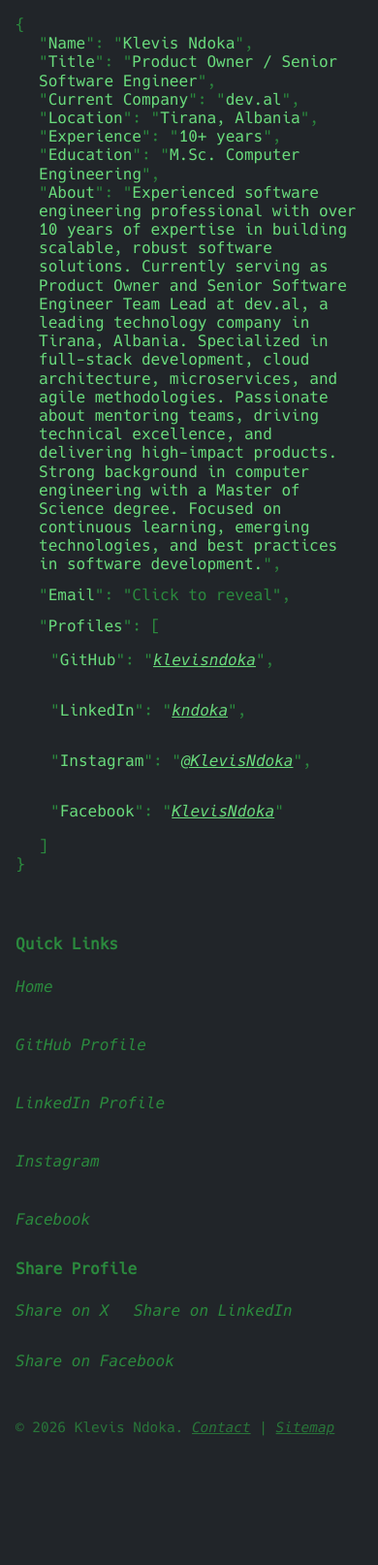
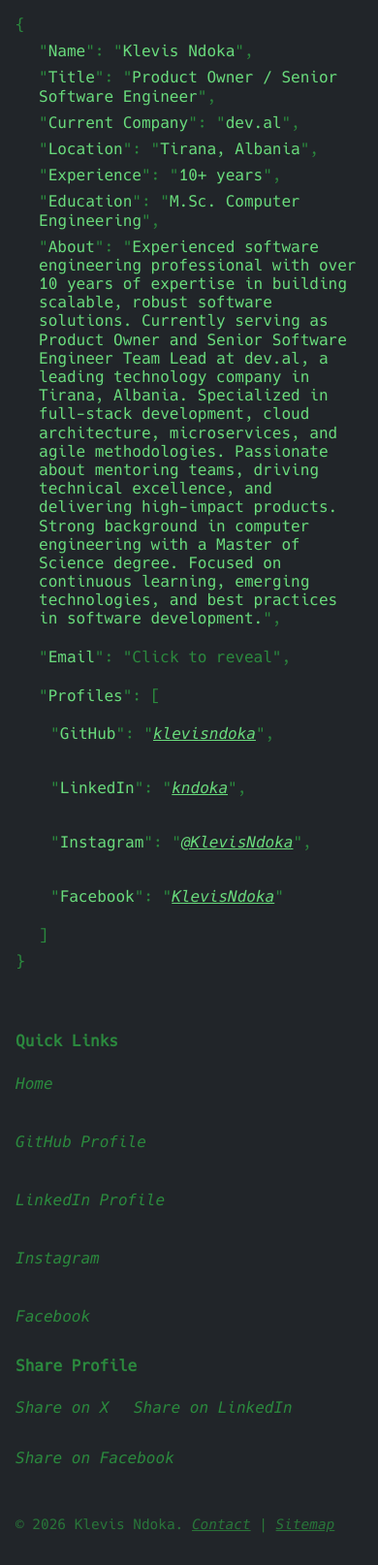
Before and after one commit to klevisndoka/klevisndoka.github.io, a Jekyll site: the page built from index.md, in a window 390 px wide. Shown: the whole page at 97% size. Built offline with Jekyll 4.4.1, drawn with Linux system fonts in a browser that asks for light colours; before the commit the page ends 1514 px from its top, so only the background shows below that.

Commit message:
Increase vertical spacing between elements on mobile
- Increase margin-top and margin-bottom to 0.5rem for .my elements
- Add back 0.25rem spacing for nested p.ms elements
- Improve readability with better vertical rhythm
- Match spacing inside Profiles section across all elements

Generated with [Claude Code](https://claude.com/claude-code)
via [Happy](https://happy.engineering)

Co-Authored-By: Claude <noreply@anthropic.com>
Co-Authored-By: Happy <yesreply@happy.engineering>

```diff
--- a/_sass/_default.scss
+++ b/_sass/_default.scss
@@ -96,8 +96,8 @@ a:active {
 
   #json > .my {
     display: block;
-    margin-top: 0;
-    margin-bottom: 0;
+    margin-top: 0.5rem;
+    margin-bottom: 0.5rem;
   }
 
   .ms {
@@ -107,8 +107,8 @@ a:active {
   p.ms {
     display: block;
     margin-left: 0.75rem;
-    margin-top: 0;
-    margin-bottom: 0;
+    margin-top: 0.25rem;
+    margin-bottom: 0.25rem;
   }
 }
 
```
